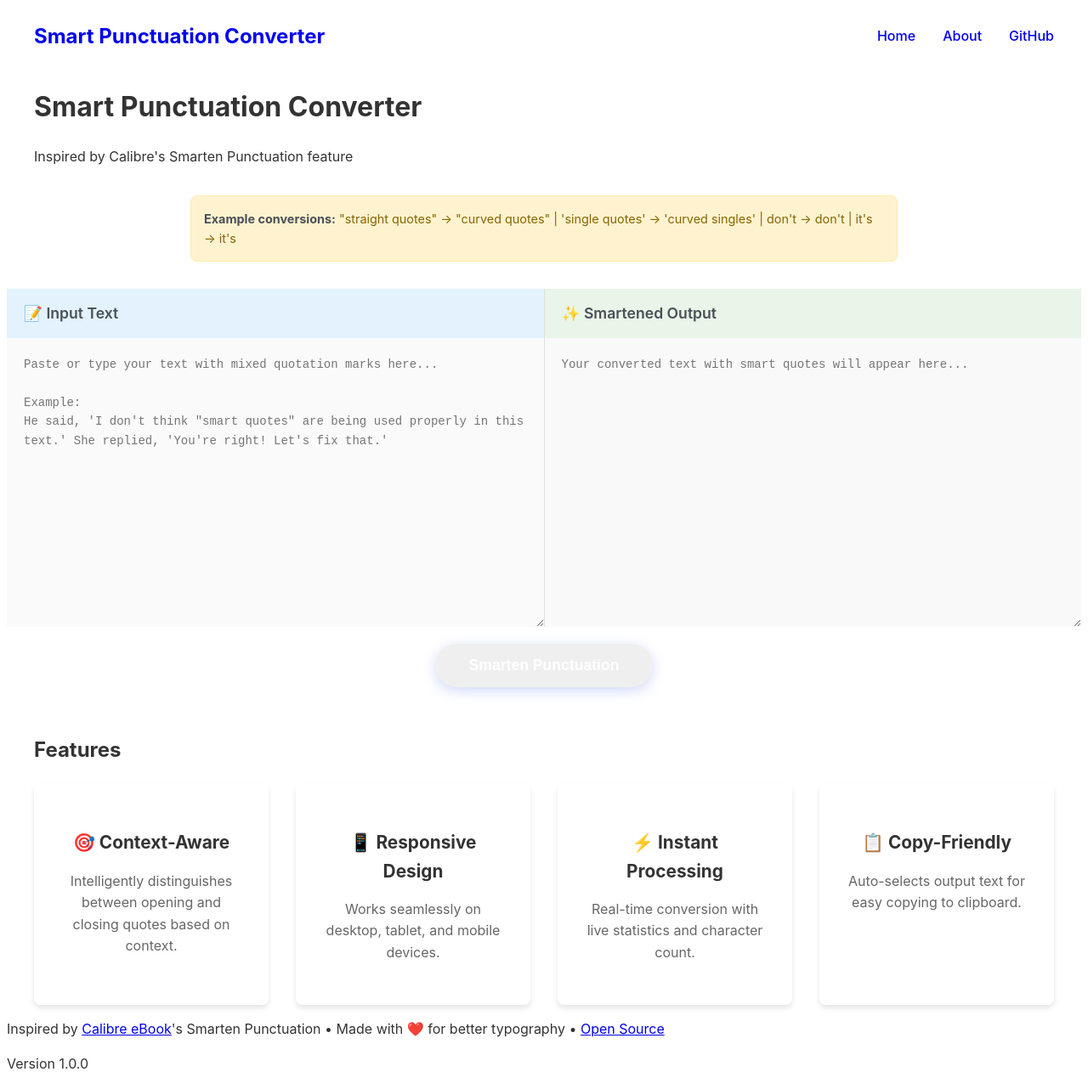
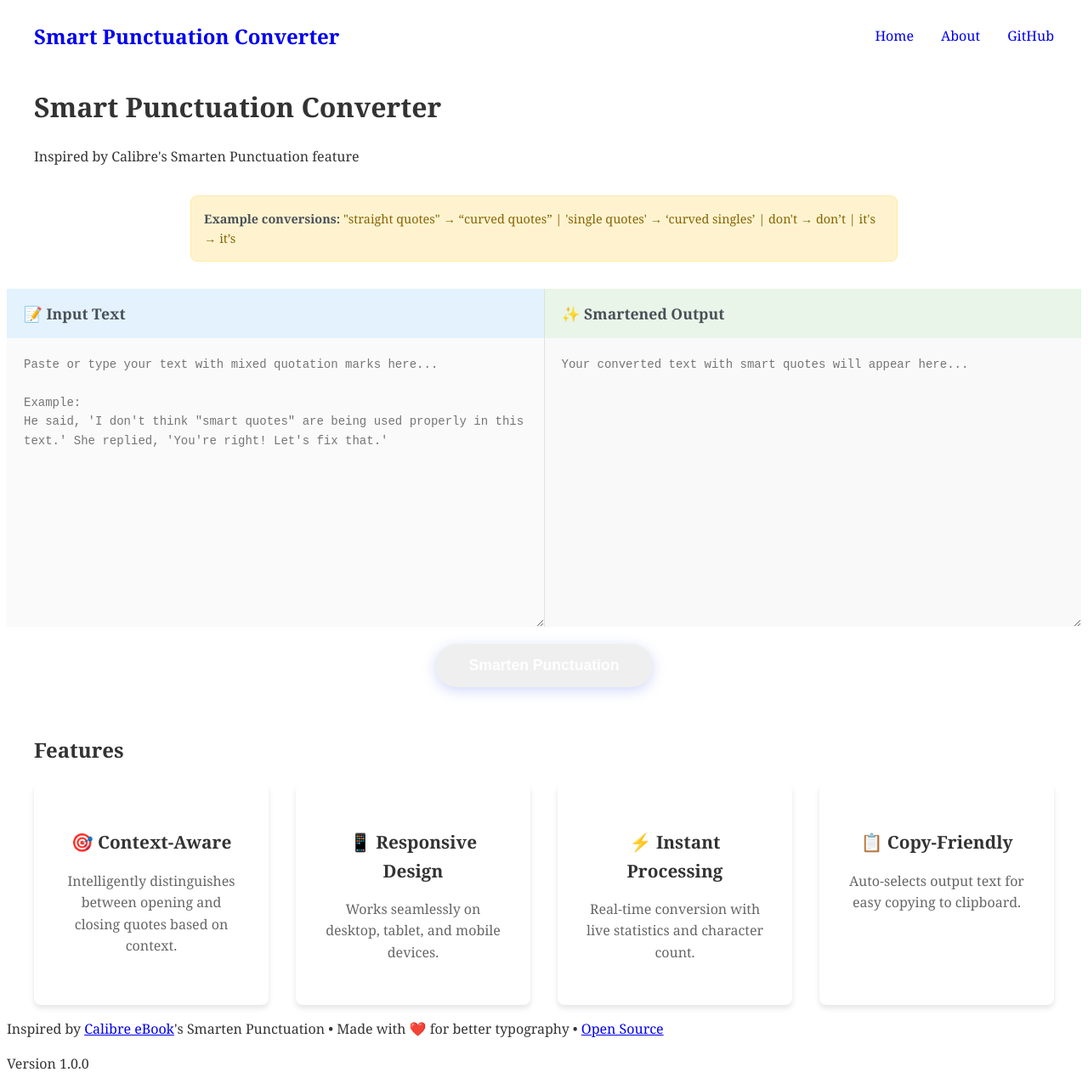
Before and after one commit to ramasas/smart-punctuation, a Jekyll site: the page built from index.md, in a window 1280 px wide. Shown: the whole page at 85% size. Built offline with Jekyll 4.4.1, drawn with Linux system fonts in a browser that asks for light colours; part of the change alters nothing that is shown.

```diff
--- a/assets/css/style.css
+++ b/assets/css/style.css
@@ -18,7 +18,7 @@ $info-color: #1976d2;
 }
 
 body {
-  font-family: -apple-system, BlinkMacSystemFont, 'Segoe UI', Roboto, sans-serif;
+  font-family: Georgia, 'Times New Roman', Times, serif;
   line-height: 1.6;
   color: #333;
   background: linear-gradient(135deg, $primary-color 0%, $secondary-color 100%);
--- a/index.md
+++ b/index.md
@@ -11,10 +11,10 @@ description: Convert straight quotes to elegant curved quotation marks with our
 
         <div class="quote-examples">
             <strong>Example conversions:</strong>
-            "straight quotes" → "curved quotes" |
-            'single quotes' → 'curved singles' |
-            don't → don't |
-            it's → it's
+            "straight quotes" → &#8220;curved quotes&#8221; |
+            'single quotes' → &#8216;curved singles&#8217; |
+            don't → don&#8217;t |
+            it's → it&#8217;s
         </div>
     </div>
 </div>
```
